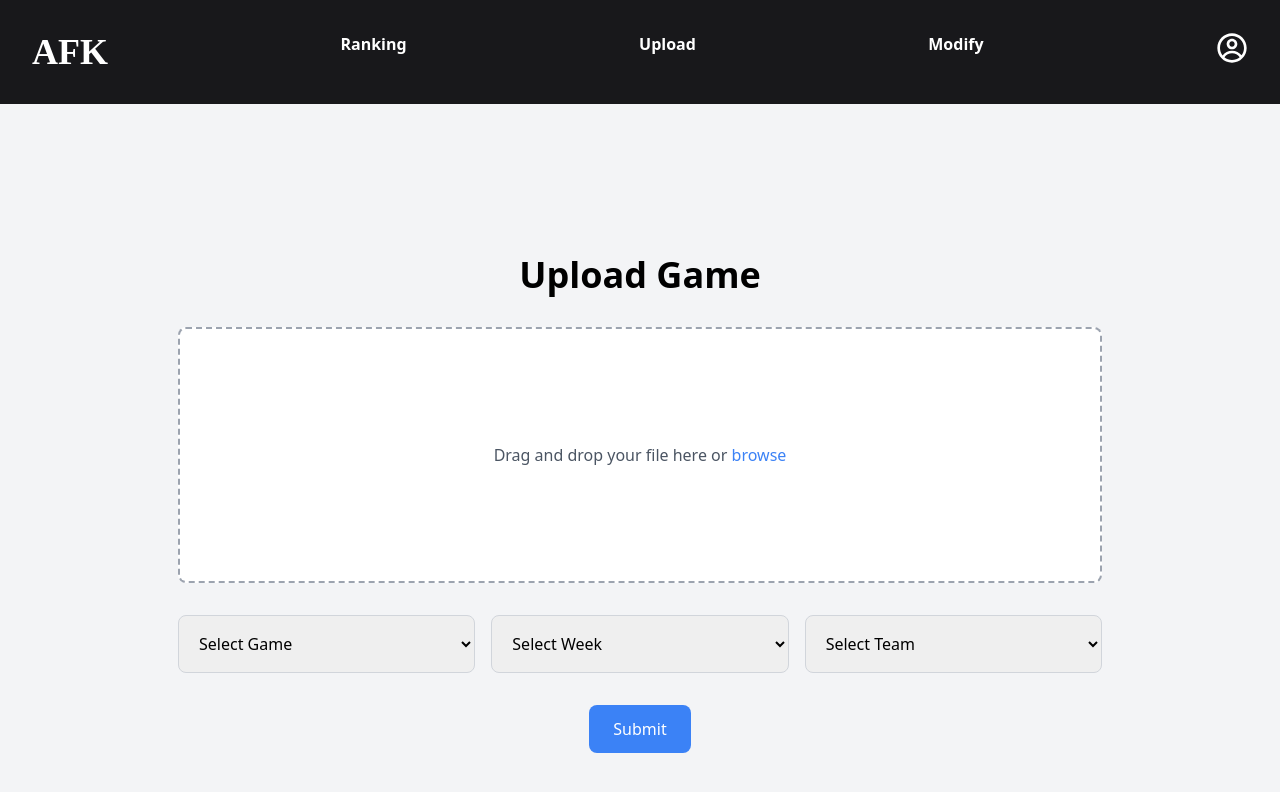
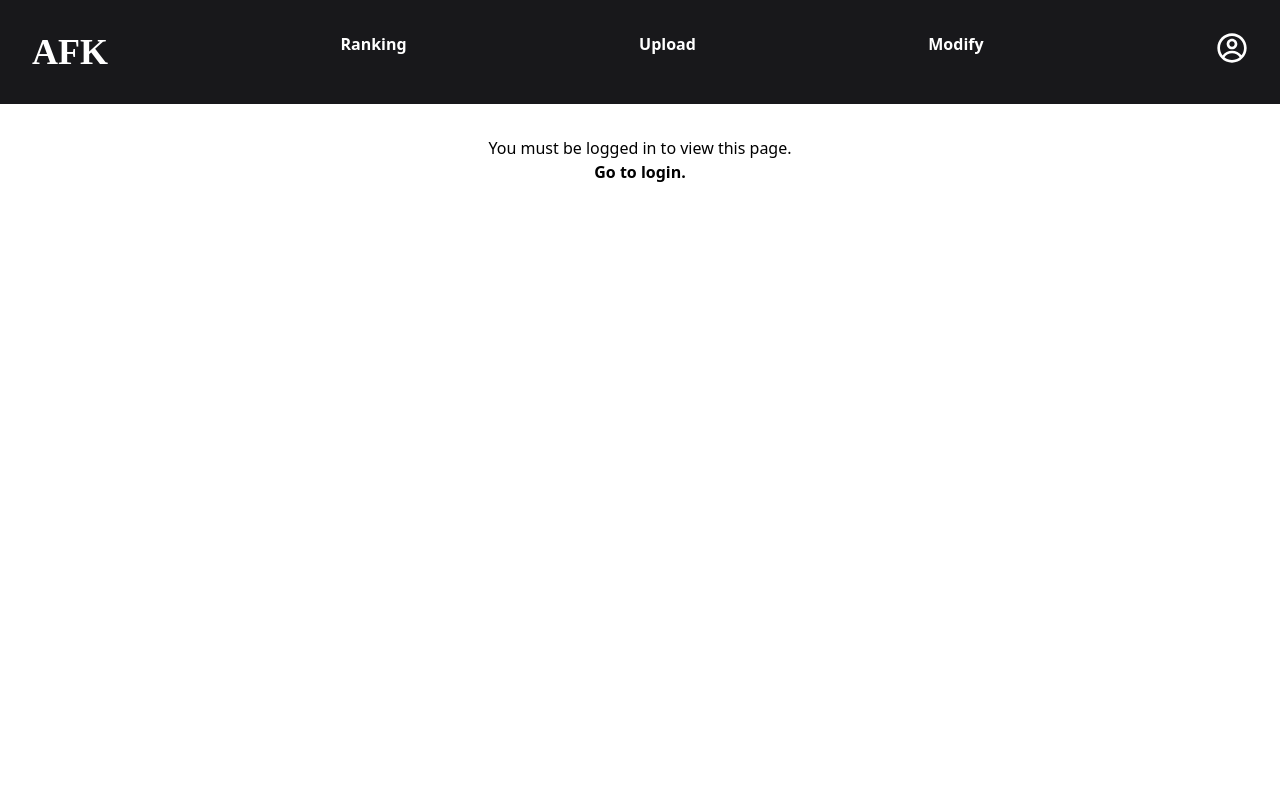
Before and after one commit to shamdeed30/afk_hosting, a React (Create React App) app in the folder frontend/: page /upload in a window 1280 px wide. Shown: the top 792 px of the page. Built offline with nearby package versions, Linux system fonts and the light colour scheme; a web font is replaced by a local one.

Commit message:
page locking

```diff
--- a/frontend/src/App.jsx
+++ b/frontend/src/App.jsx
@@ -5,6 +5,8 @@ import HomePage from "./components/HomePage";
 import UploadPage from "./components/UploadPage";
 import RankingPage from "./components/RankingPage";
 import ProfilePage from "./components/ProfilePage";
+import ProtectedRoute from "./components/ProtectedRoute";
+import ModifyPage from "./components/ModifyPage";
 
 function App() {
   return (
@@ -14,8 +16,14 @@ function App() {
       <Routes>
         <Route path="/" element={<HomePage />} />
         <Route path="/ranking" element={<RankingPage />} />
-        <Route path="/upload" element={<UploadPage />} />
-        <Route path="/modify" element={<HomePage />} />
+        <Route
+          path="/upload"
+          element={<ProtectedRoute page={<UploadPage />} />}
+        />
+        <Route
+          path="/modify"
+          element={<ProtectedRoute page={<ModifyPage />} />}
+        />
         <Route path="/profile" element={<ProfilePage />} />
       </Routes>
     </div>
--- /dev/null
+++ b/frontend/src/components/AuthContext.jsx
@@ -0,0 +1,47 @@
+import React, { useState, createContext, useContext } from "react";
+
+const AuthContext = createContext();
+
+export const AuthProvider = ({ children }) => {
+  const [loggedIn, setLoggedIn] = useState(false);
+  const [username, setUsername] = useState("");
+
+  const login = async (username, password) => {
+    try {
+      const response = await fetch("http://40.85.147.30:8080/login", {
+        method: "POST",
+        headers: {
+          "Content-Type": "application/json",
+        },
+        body: JSON.stringify({
+          username: username,
+          password: password,
+        }),
+      });
+
+      if (response.ok) {
+        setLoggedIn(true);
+        setUsername(username);
+      } else {
+        console.log();
+      }
+    } catch (error) {
+      console.error("Invalid credentials.", error);
+    }
+  };
+
+  const logout = () => {
+    setLoggedIn(false);
+    setUsername("");
+  };
+
+  return (
+    <AuthContext.Provider value={{ username, loggedIn, login, logout }}>
+      {children}
+    </AuthContext.Provider>
+  );
+};
+
+export const useAuth = () => {
+  return useContext(AuthContext);
+};
--- /dev/null
+++ b/frontend/src/components/LockedPage.jsx
@@ -0,0 +1,15 @@
+import React from "react";
+import { Link } from "react-router-dom";
+
+const LockedPage = () => {
+  return (
+    <div className="flex flex-col items-center p-8">
+      <h1> You must be logged in to view this page. </h1>
+      <Link className="font-bold" to="/profile">
+        Go to login.
+      </Link>
+    </div>
+  );
+};
+
+export default LockedPage;
--- /dev/null
+++ b/frontend/src/components/ModifyPage.jsx
@@ -0,0 +1,11 @@
+import React from "react";
+
+const ModifyPage = () => {
+  return (
+    <div className="bg-gray-100">
+      <h1> Modify </h1>
+    </div>
+  );
+};
+
+export default ModifyPage;
--- a/frontend/src/components/ProfilePage.jsx
+++ b/frontend/src/components/ProfilePage.jsx
@@ -1,42 +1,34 @@
-import React, { useState, useRef } from "react";
-// i think may have to use useContext to lock other pages based on if they're logged in
+import React, { useRef } from "react";
+import { useAuth } from "./AuthContext";
 
 const ProfilePage = () => {
-  const [loggedIn, setLoggedIn] = useState(false);
   const usernameInput = useRef();
   const passwordInput = useRef();
 
-  const handleLogin = async () => {
-    console.log(usernameInput.current.value);
-    console.log(passwordInput.current.value);
-    try {
-      const response = await fetch("http://localhost:8080/login", {
-        method: "POST",
-        headers: {
-          "Content-Type": "application/json",
-        },
-        body: JSON.stringify({
-          username: usernameInput.current.value,
-          password: passwordInput.current.value,
-        }),
-      });
+  const { username, loggedIn, login, logout } = useAuth();
 
-      if (response.ok) {
-        setLoggedIn(true);
-      } else {
-        console.log();
-      }
-    } catch (error) {
-      console.error("Invalid credentials.", error);
-    }
+  const handleLogin = () => {
+    login(usernameInput.current.value, passwordInput.current.value);
   };
 
   return (
     <div className="flex justify-center">
       {loggedIn ? (
-        <div>
-          <h2> Username </h2>
-          <p> Forgot Password </p>
+        <div className="flex flex-col items-center p-8">
+          <h2 className="p-8 text-2xl font-bold">Username:</h2>
+          <h3 className="p-8 text-xl"> {username} </h3>
+          <button
+            className="rounded-lg border bg-blue-500 p-4 text-white"
+            onClick={logout}
+          >
+            Logout
+          </button>
+          <a
+            href="mailto:p_hour@coloradocollege.edu"
+            className="text-xl text-black"
+          >
+            Forgot Password
+          </a>
         </div>
       ) : (
         <div className="flex flex-col items-center p-8">
--- /dev/null
+++ b/frontend/src/components/ProtectedRoute.jsx
@@ -0,0 +1,10 @@
+import { useAuth } from "./AuthContext";
+import LockedPage from "./LockedPage";
+
+const ProtectedRoute = ({ page }) => {
+  const { loggedIn } = useAuth();
+
+  return loggedIn ? page : <LockedPage />;
+};
+
+export default ProtectedRoute;
--- a/frontend/src/components/Search.jsx
+++ b/frontend/src/components/Search.jsx
@@ -18,7 +18,7 @@ const Search = () => {
   const getGameReports = async () => {
     try {
       const response = await fetch(
-        `http://localhost:8080/stats/${game}/${week}`,
+        `http://40.85.147.30:8080/stats/${game}/${week}`,
       );
 
       if (response.ok) {
@@ -37,10 +37,6 @@ const Search = () => {
   useEffect(() => {
     getGameReports();
   }, [game, week]);
-
-  useEffect(() => {
-    console.log(gameReports);
-  }, [gameReports]);
 
   return (
     <div className="w-3/4 py-8">
--- a/frontend/src/components/UploadPage.jsx
+++ b/frontend/src/components/UploadPage.jsx
@@ -29,10 +29,10 @@ const UploadPage = () => {
   };
 
   return (
-        <div className="flex flex-col items-center justify-center min-h-screen bg-gray-100 p-6">
-            <h1 className="text-4xl font-bold mb-8">Upload Game</h1>
+    <div className="flex min-h-screen flex-col items-center justify-center bg-gray-100 p-6">
+      <h1 className="mb-8 text-4xl font-bold">Upload Game</h1>
       <div
-                className="flex flex-col items-center justify-center w-3/4 h-64 border-2 border-dashed border-gray-400 rounded-lg bg-white p-4 hover:shadow-lg"
+        className="flex h-64 w-3/4 flex-col items-center justify-center rounded-lg border-2 border-dashed border-gray-400 bg-white p-4 hover:shadow-lg"
         onDrop={handleDrop}
         onDragOver={handleDragOver}
       >
@@ -41,7 +41,7 @@ const UploadPage = () => {
         ) : (
           <p className="text-center text-gray-600">
             Drag and drop your file here or{" "}
-                        <label className="text-blue-500 cursor-pointer">
+            <label className="cursor-pointer text-blue-500">
               browse
               <input
                 type="file"
@@ -53,9 +53,9 @@ const UploadPage = () => {
         )}
       </div>
 
-            <div className="mt-8 w-3/4 grid grid-cols-1 gap-4 sm:grid-cols-3">
+      <div className="mt-8 grid w-3/4 grid-cols-1 gap-4 sm:grid-cols-3">
         <select
-                    className="p-4 border border-gray-300 rounded-lg"
+          className="rounded-lg border border-gray-300 p-4"
           value={game}
           onChange={(e) => setGame(e.target.value)}
         >
@@ -66,7 +66,7 @@ const UploadPage = () => {
         </select>
 
         <select
-                    className="p-4 border border-gray-300 rounded-lg"
+          className="rounded-lg border border-gray-300 p-4"
           value={week}
           onChange={(e) => setWeek(e.target.value)}
         >
@@ -77,7 +77,7 @@ const UploadPage = () => {
         </select>
 
         <select
-                    className="p-4 border border-gray-300 rounded-lg"
+          className="rounded-lg border border-gray-300 p-4"
           value={team}
           onChange={(e) => setTeam(e.target.value)}
         >
@@ -89,7 +89,7 @@ const UploadPage = () => {
       </div>
 
       <button
-                className="mt-8 bg-blue-500 text-white px-6 py-3 rounded-lg hover:bg-blue-600 transition"
+        className="mt-8 rounded-lg bg-blue-500 px-6 py-3 text-white transition hover:bg-blue-600"
         onClick={handleSubmit}
       >
         Submit
--- a/frontend/src/index.js
+++ b/frontend/src/index.js
@@ -4,13 +4,16 @@ import "./index.css";
 import App from "./App";
 import { BrowserRouter } from "react-router-dom";
 import reportWebVitals from "./reportWebVitals";
+import { AuthProvider } from "./components/AuthContext";
 
 const root = ReactDOM.createRoot(document.getElementById("root"));
 root.render(
   <React.StrictMode>
-    <BrowserRouter>
-      <App />
-    </BrowserRouter>
+    <AuthProvider>
+      <BrowserRouter>
+        <App />
+      </BrowserRouter>
+    </AuthProvider>
   </React.StrictMode>,
 );
 
```
Lines whose indentation alone changed are shown as unchanged.
